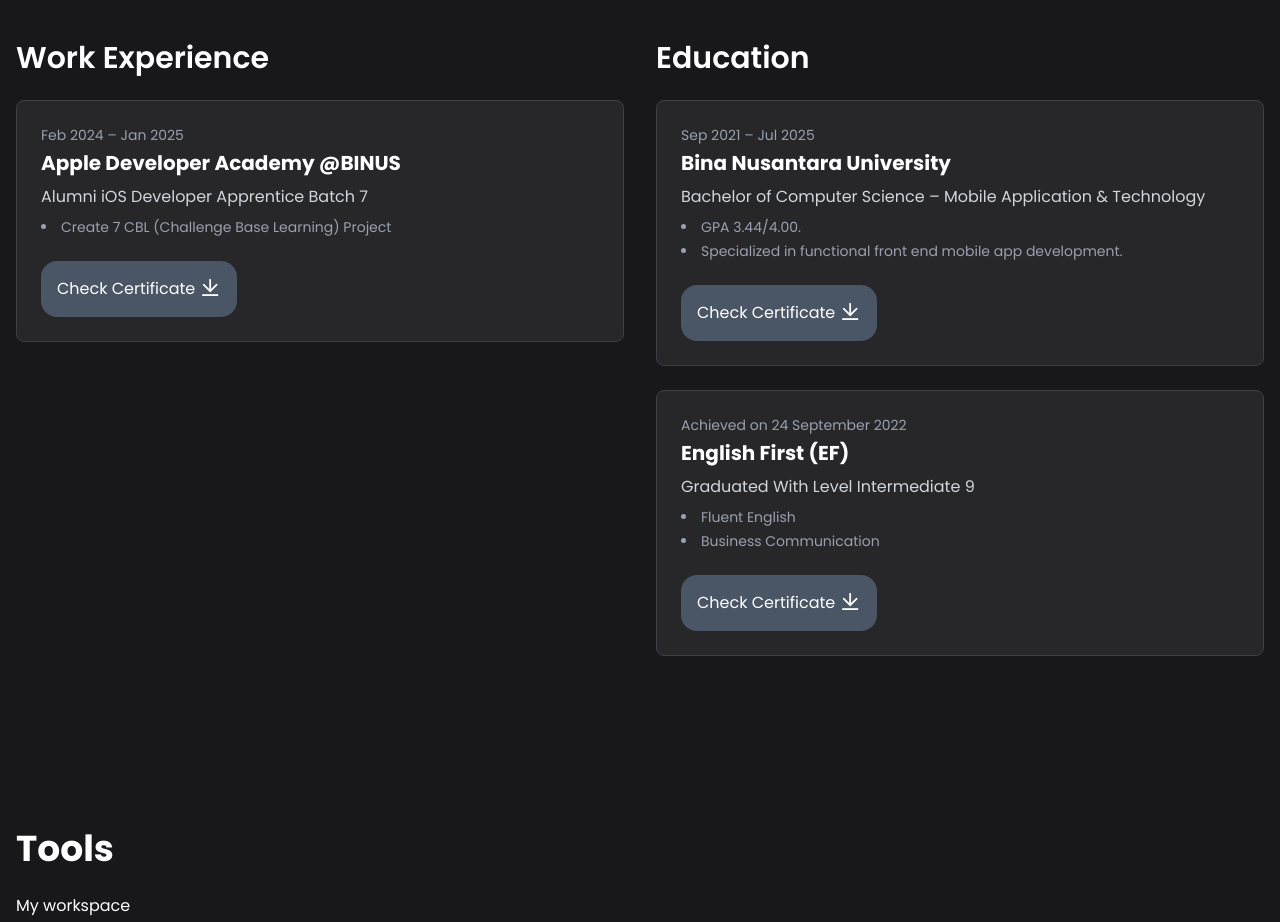
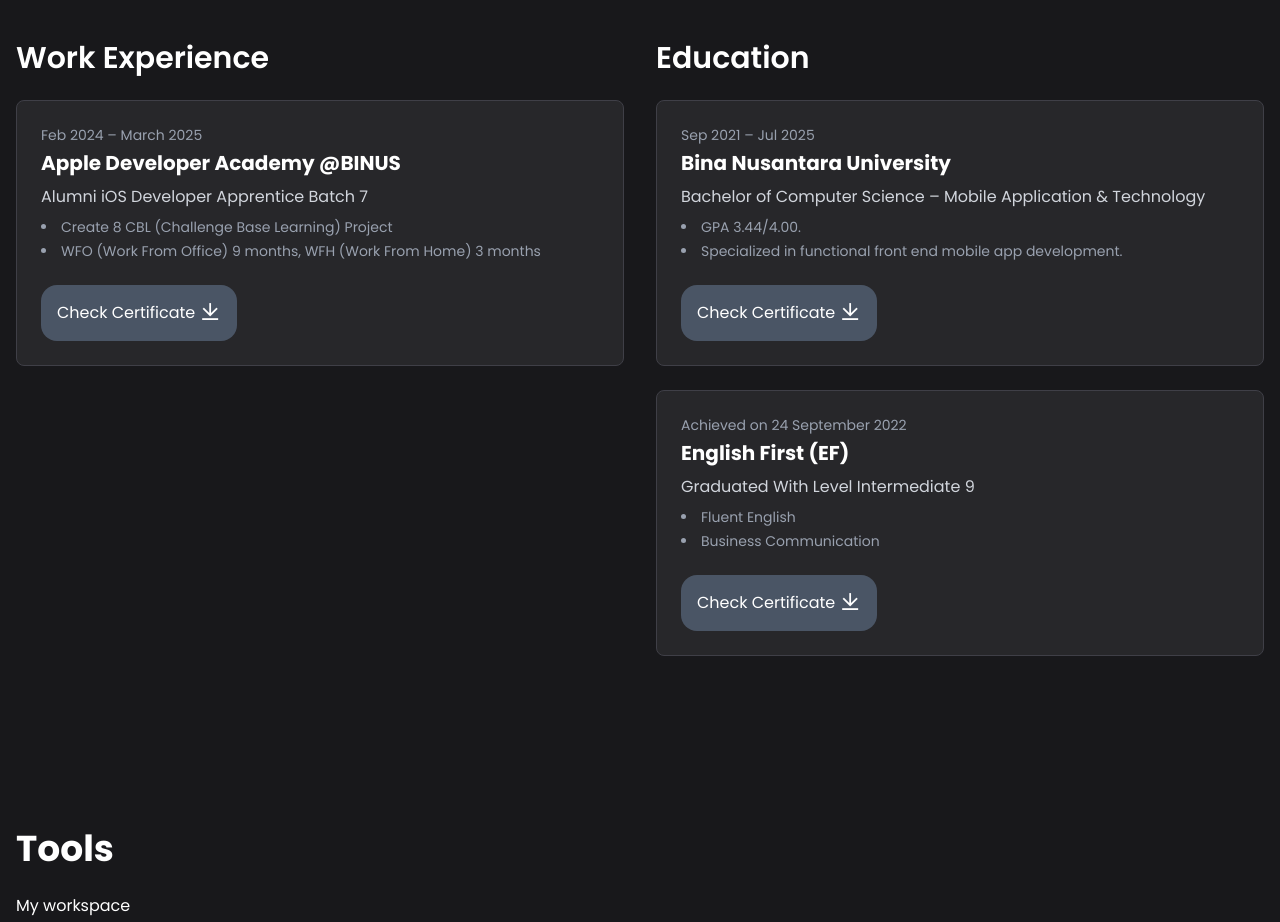
Before and after one commit to legendsnote/webporto, a React (Vite) app: page / in a window 1280 px wide. Shown: the part 1340-2262 px from the top of the page. Built offline with nearby package versions, Linux system fonts and the light colour scheme.

Commit message:
update work experience

```diff
--- a/src/App.jsx
+++ b/src/App.jsx
@@ -40,7 +40,7 @@
             I have a strong interest in software engineering, particularly in mobile application development. Over the past two years, I’ve been continuously deepening my skills and remain eager to keep learning and growing in this field.
           </p>
           <div className="flex items-center sm:gap-4 gap-2">
-            <a href="https://drive.google.com/file/d/1XV1pJx1H4ke5SbKl9xpRAZhixu0zeeUH/view?usp=sharing" className="bg-gray-600 p-4 rounded-2xl hover:bg-gray-500">Download CV <i className="ri-download-line ri-lg"></i> </a>
+            <a href="https://drive.google.com/file/d/1O9cA3FEEPpFSnNhcdTDs0UU2R2DrixwE/view?usp=sharing" className="bg-gray-600 p-4 rounded-2xl hover:bg-gray-500">Download CV <i className="ri-download-line ri-lg"></i> </a>
             <a href="#project" className="bg-zinc-700 p-4 rounded-2xl hover:bg-zinc-600">See Project <i className="ri-arrow-right-line ri-lg"></i> </a>
           </div>
         </div>
@@ -83,11 +83,12 @@
             <h2 className="text-3xl font-semibold mb-6">Work Experience</h2>
             <div className="space-y-6">
               <div className="p-6 bg-zinc-800 rounded-lg border border-zinc-700">
-                <p className="text-sm text-gray-400 mb-1">Feb 2024 – Jan 2025</p>
+                <p className="text-sm text-gray-400 mb-1">Feb 2024 – March 2025</p>
                 <h3 className="text-xl font-bold">Apple Developer Academy @BINUS</h3>
                 <p className="mt-2 text-gray-300">Alumni iOS Developer Apprentice Batch 7</p>
                 <ul className="list-disc list-inside mt-2 text-gray-400 text-sm space-y-1">
-                  <li>Create 7 CBL (Challenge Base Learning) Project</li>
+                  <li>Create 8 CBL (Challenge Base Learning) Project</li>
+                  <li>WFO (Work From Office) 9 months, WFH (Work From Home) 3 months</li>
                 </ul>
                 <br></br>
                 <a href="https://drive.google.com/file/d/18CRFaN6IBdcYrTfRe5rkcA1djPa7CSog/view?usp=sharing" target="_blank" rel="noopener noreferrer" className="bg-gray-600 p-4 rounded-2xl hover:bg-gray-500 inline-block">Check Certificate <i className="ri-download-line ri-lg"></i> </a>
```
